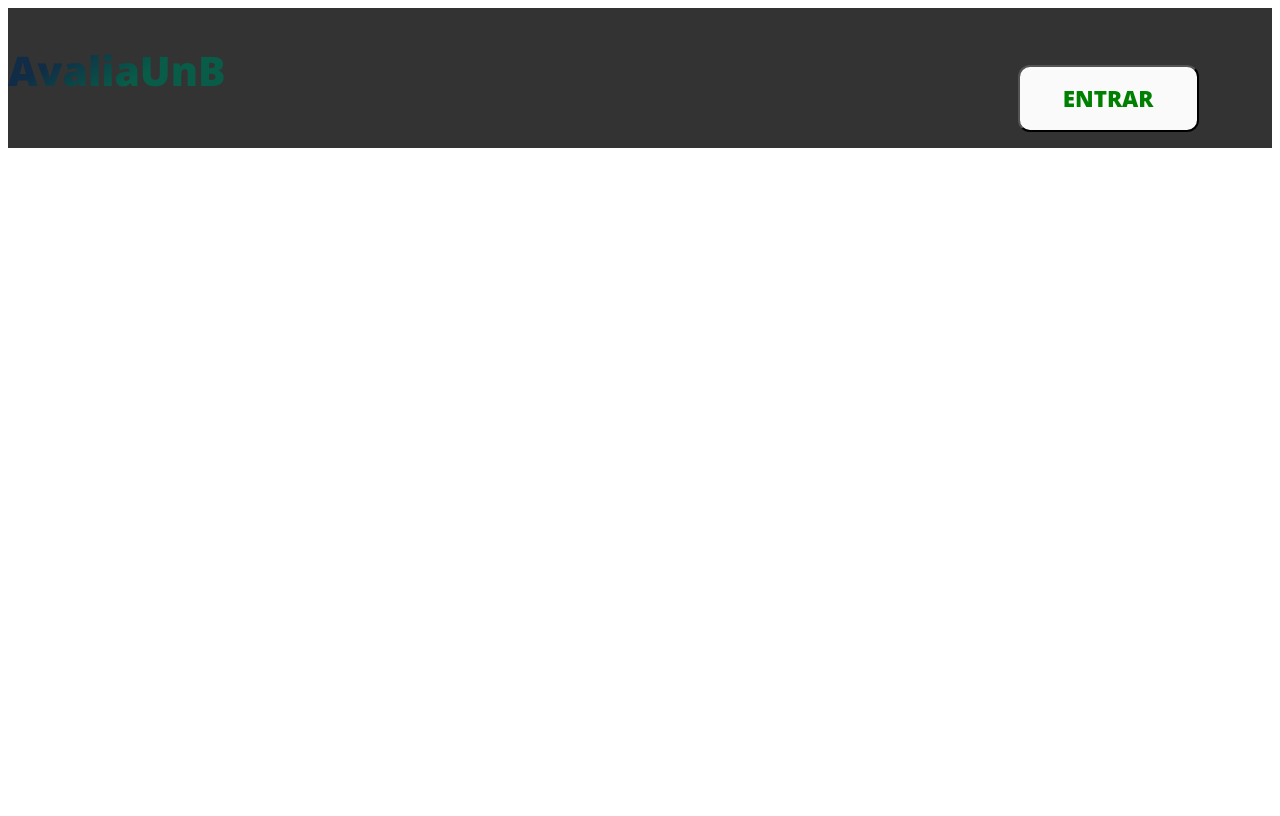
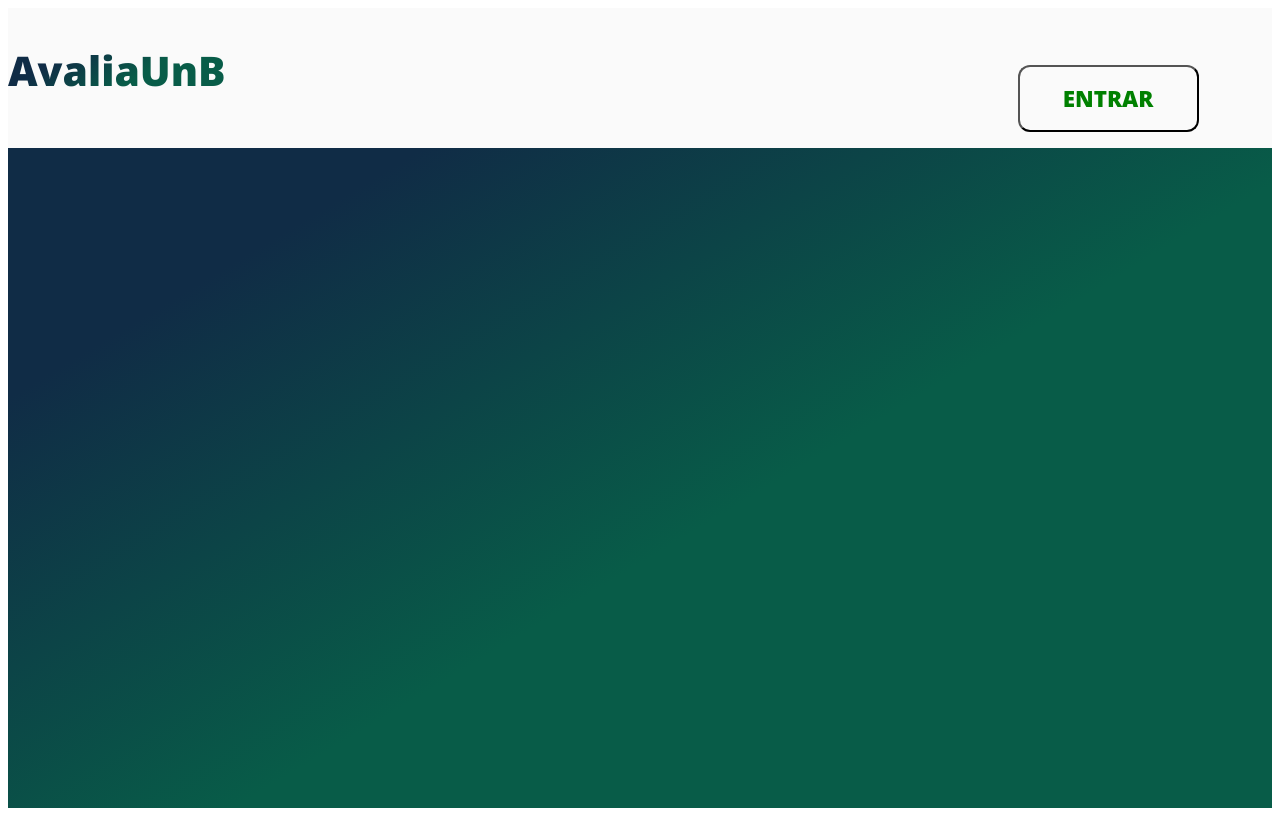
Before and after one commit to unb-mds/2024-1-squad04, a Vue app in the folder vue-app/: page /landingpage in a window 1280 px wide. Built offline with nearby package versions, Linux system fonts and the light colour scheme.

Commit message:
landing page

```diff
--- a/vue-app/src/components/LandingComponent.vue
+++ b/vue-app/src/components/LandingComponent.vue
@@ -1,5 +1,7 @@
 <template>
-    <div class = body>
+    <div class="container-fluid p-0">
+
+            <div class = "landing-container" style = "margin:0">
                 <header class="scrollednav">
                     <nav>
                         <div class="branding">
@@ -12,6 +14,7 @@
                 </header>
 
 
+            </div>
     </div>
 
 </template>
@@ -50,24 +53,21 @@
 
 <style scoped>
 
-    .body{
-        background: linear-gradient(149deg, #102C46 25%, #085C48 60%);
-    }
+
 
     .logo{
         background: linear-gradient(149deg, #102C46 25%, #085C48 60%);
         color: transparent; /* Torna o texto transparente para mostrar o gradiente */
         background-clip: text;
+
     }
 
-    .header{
-        background-color: rgba(0, 0, 0, 0.8);
-        z-index: 99;
-        width: 100%;
-        position: fix;
-        transition: .5s ease all;
-        color: #fff;
+    .landing-container {
+        background: linear-gradient(149deg, #102C46 25%, #085C48 60%); /* Cinza claro */
+        margin: none;
+        min-height: 100vh; /* Garante que o plano de fundo se estenda até o fundo da página */
     }
+
 
     .nav{
         display: flex;
@@ -80,7 +80,12 @@
     }
 
     .scrollednav{
-        background: #333;
+        background: #FAFAFA;
+        z-index: 99;
+        width: 100%;
+        position: fix;
+        transition: .5s ease all;
+        left: 0;
     }
 
     .navegation{
```
Lines whose indentation alone changed are shown as unchanged.
